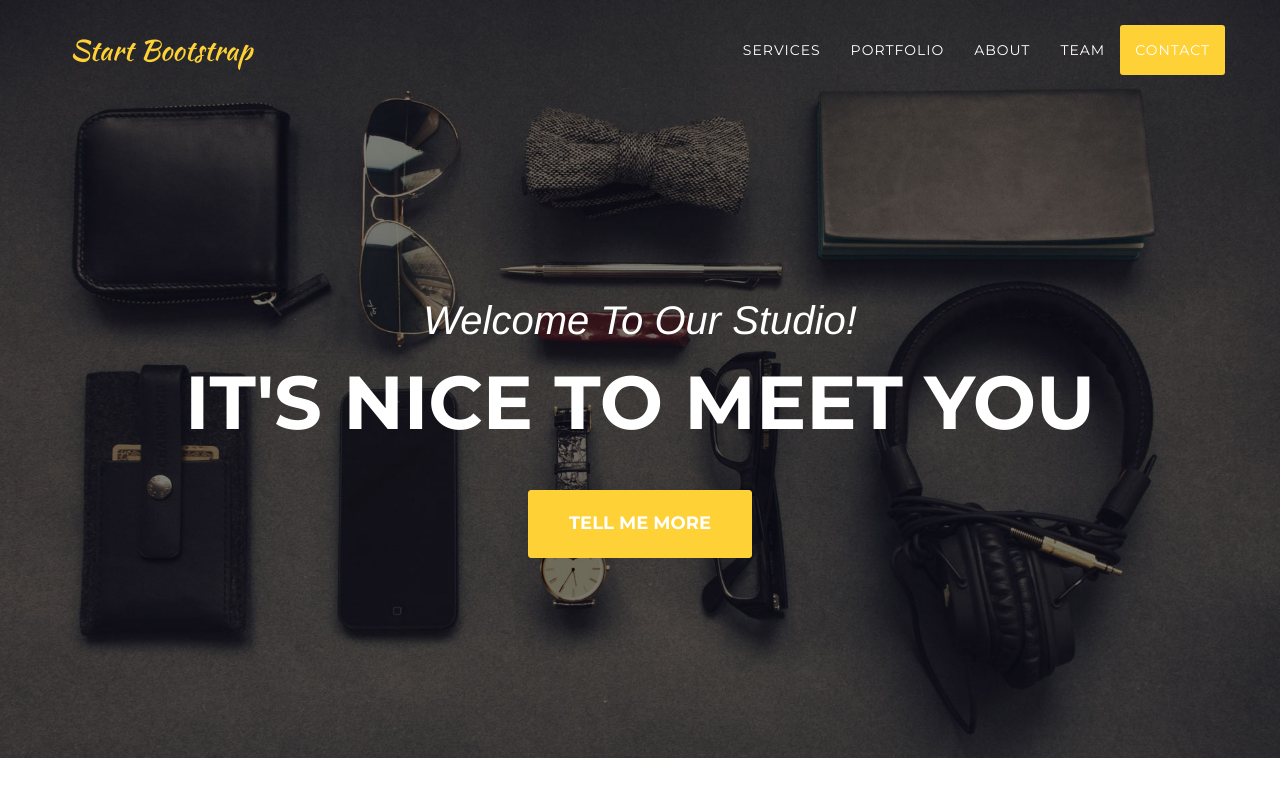
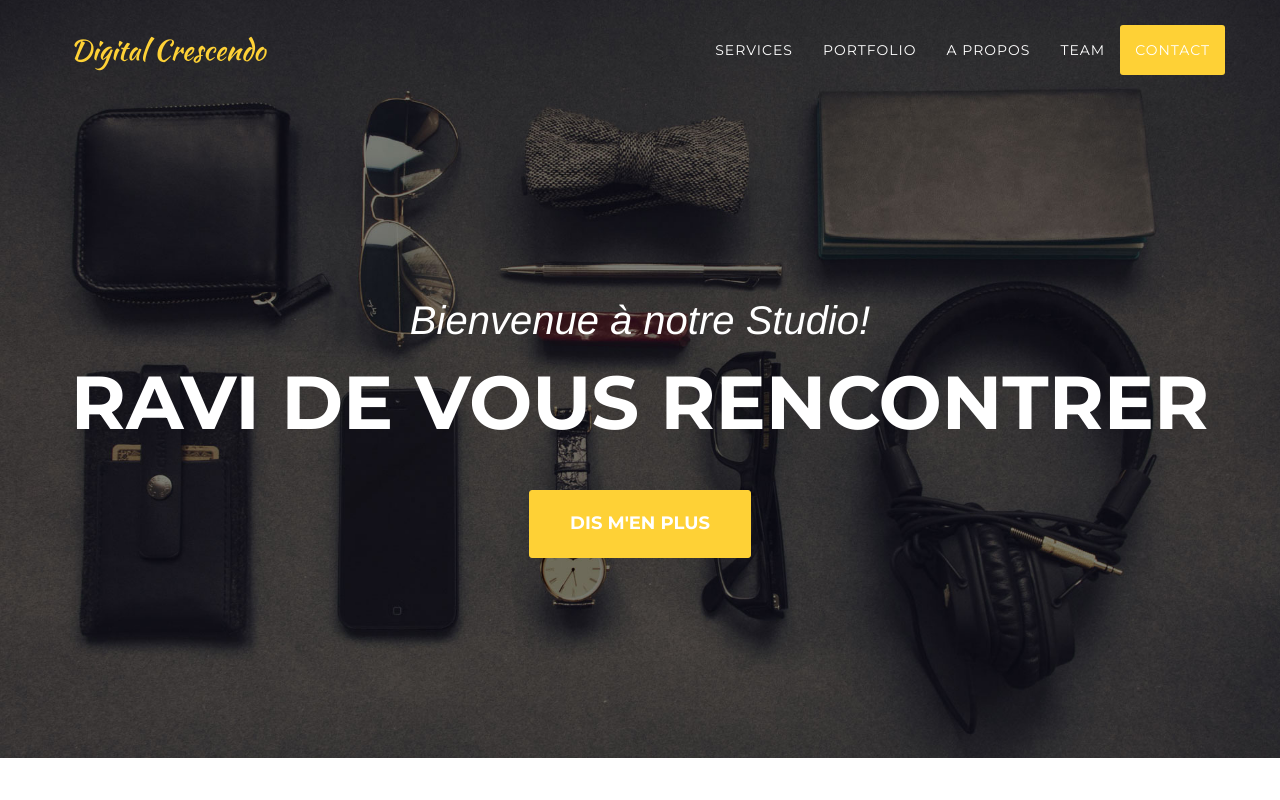
Before and after one commit to tachafine/digital-crescensdo, a website: page index.html in a window 1280 px wide. Shown: the top 800 px of the page. Drawn offline with nearby package versions, Linux system fonts and the light colour scheme; a web font is replaced by a local one.

Commit message:
modifying dummy data

```diff
--- a/index.html
+++ b/index.html
@@ -43,7 +43,7 @@
                 <button type="button" class="navbar-toggle" data-toggle="collapse" data-target="#bs-example-navbar-collapse-1">
                     <span class="sr-only">Toggle navigation</span> Menu <i class="fa fa-bars"></i>
                 </button>
-                <a class="navbar-brand page-scroll" href="#page-top">Start Bootstrap</a>
+                <a class="navbar-brand page-scroll" href="#page-top">Digital Crescendo</a>
             </div>
 
             <!-- Collect the nav links, forms, and other content for toggling -->
@@ -59,7 +59,7 @@
                         <a class="page-scroll" href="#portfolio">Portfolio</a>
                     </li>
                     <li>
-                        <a class="page-scroll" href="#about">About</a>
+                        <a class="page-scroll" href="#about">A propos</a>
                     </li>
                     <li>
                         <a class="page-scroll" href="#team">Team</a>
@@ -78,9 +78,9 @@
     <header>
         <div class="container">
             <div class="intro-text">
-                <div class="intro-lead-in">Welcome To Our Studio!</div>
-                <div class="intro-heading">It's Nice To Meet You</div>
-                <a href="#services" class="page-scroll btn btn-xl">Tell Me More</a>
+                <div class="intro-lead-in">Bienvenue à notre Studio!</div>
+                <div class="intro-heading">Ravi de vous rencontrer</div>
+                <a href="#services" class="page-scroll btn btn-xl">Dis m'en plus</a>
             </div>
         </div>
     </header>
```
